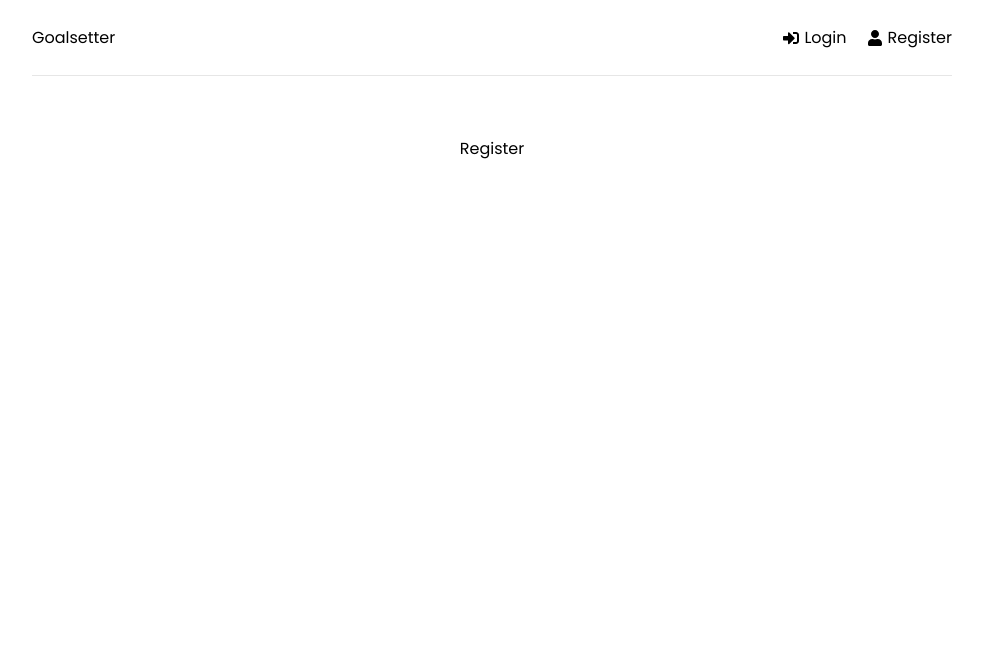
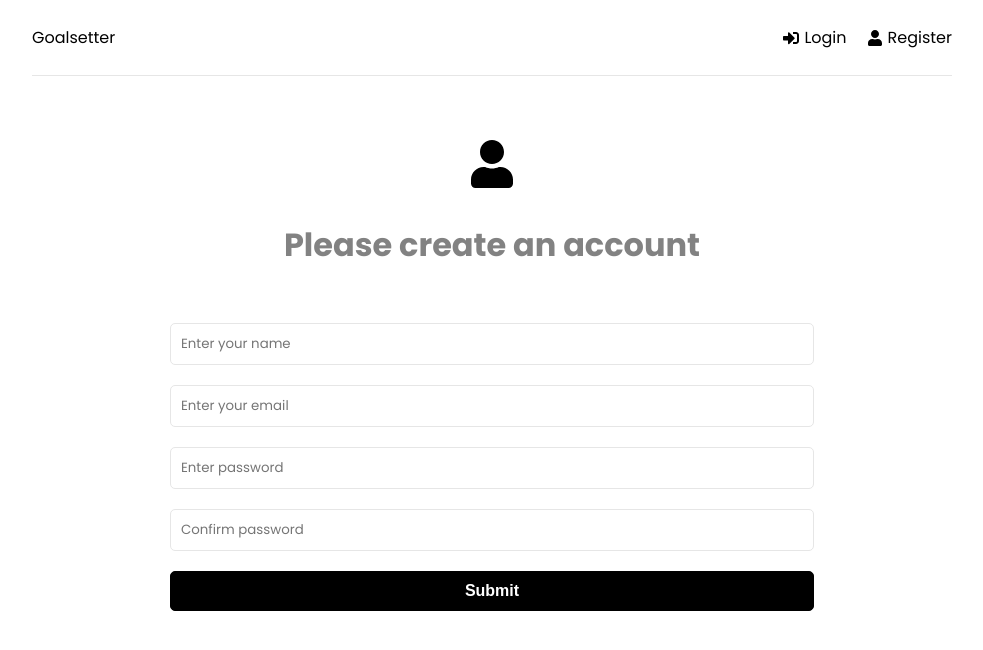
Before and after one commit to komlalex/goalsetter, a React (Create React App) app in the folder frontend/: page /register in a window 1280 px wide. Shown: the top 650 px of the page, without its empty margins (148-1131 px from the left). Built offline with nearby package versions, Linux system fonts and the light colour scheme.

Commit message:
login and register forms set up

```diff
--- a/frontend/src/pages/Login.jsx
+++ b/frontend/src/pages/Login.jsx
@@ -1,7 +1,58 @@
+import { useState , useEffect} from "react";
+import { FaSignInAlt } from "react-icons/fa";
 
 function Login() {
+    const [formData, setFormData] = useState({
+        name: "",
+        email: "",
+        password: "",
+        password2: ""
+    });
+    const {email, password} = formData;
+    const onChange = (e) => {
+        setFormData(prevState => ({...prevState, [e.target.name]: e.target.value}))
+    }
+    const onSubmit = () => {
+
+    }
   return (
-    <div>Login</div>
+    <>
+        <section className="heading">
+            <h1>
+                <FaSignInAlt/>
+            </h1>
+            <p>Please log in</p>
+        </section>
+        <section className="form">
+            <form onSubmit= {onSubmit}>
+
+
+                <div className="form-group">
+                <input type="email"
+                className= "form-control"
+                id="email" name="email"
+                value={email}
+                onChange={onChange}
+                placeholder="Enter your email"/>
+                </div>
+
+                <div className="form-group">
+                <input type="password"
+                className= "form-control"
+                id="password" name="password"
+                value={password}
+                onChange={onChange}
+                placeholder="Enter password"/>
+                </div>
+
+
+
+                <div className="form-group">
+                    <button type="submit" className="btn btn-block">Submit</button>
+                </div>
+            </form>
+        </section>
+    </>
   )
 }
 
--- a/frontend/src/pages/Register.jsx
+++ b/frontend/src/pages/Register.jsx
@@ -1,7 +1,72 @@
+import { useState , useEffect} from "react";
+import { FaUser } from "react-icons/fa";
 
 function Register() {
+    const [formData, setFormData] = useState({
+        name: "",
+        email: "",
+        password: "",
+        password2: ""
+    });
+    const {name, email, password, password2} = formData;
+    const onChange = (e) => {
+        setFormData(prevState => ({...prevState, [e.target.name]: e.target.value}))
+    }
+    const onSubmit = () => {
+
+    }
   return (
-    <div>Register</div>
+    <>
+        <section className="heading">
+            <h1>
+                <FaUser/>
+            </h1>
+            <p>Please create an account</p>
+        </section>
+        <section className="form">
+            <form onSubmit= {onSubmit}>
+                <div className="form-group">
+                <input type="text"
+                className= "form-control"
+                id="name" name="name"
+                value={name}
+                onChange={onChange}
+                placeholder="Enter your name"/>
+                </div>
+
+                <div className="form-group">
+                <input type="email"
+                className= "form-control"
+                id="email" name="email"
+                value={email}
+                onChange={onChange}
+                placeholder="Enter your email"/>
+                </div>
+
+                <div className="form-group">
+                <input type="password"
+                className= "form-control"
+                id="password" name="password"
+                value={password}
+                onChange={onChange}
+                placeholder="Enter password"/>
+                </div>
+
+                <div className="form-group">
+                <input type="password"
+                className= "form-control"
+                id="password2" name="password2"
+                value={password2}
+                onChange={onChange}
+                placeholder="Confirm password"/>
+                </div>
+
+                <div className="form-group">
+                    <button type="submit" className="btn btn-block">Submit</button>
+                </div>
+            </form>
+        </section>
+    </>
   )
 }
 
```
